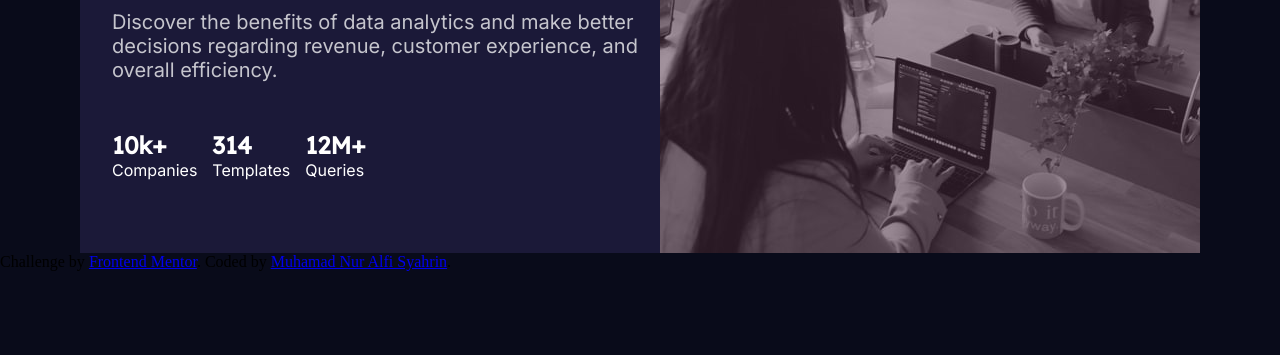
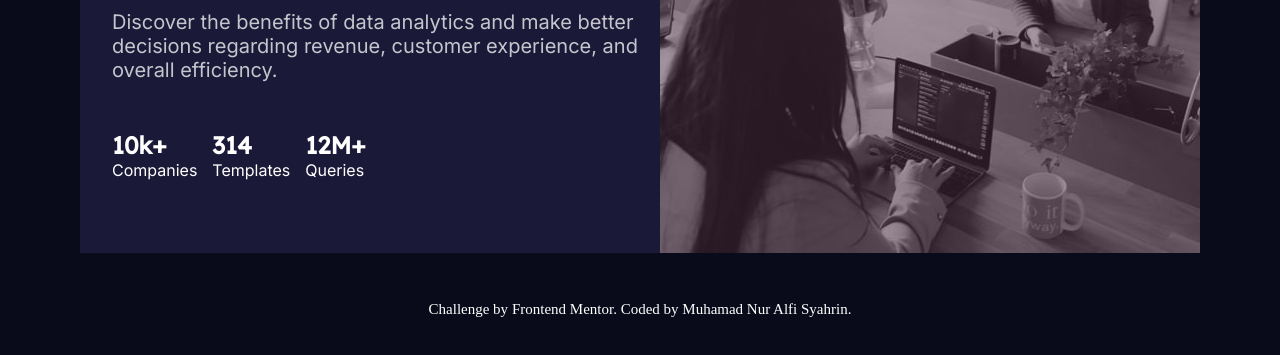
Before and after one commit to hemarle/stats-preview, a plain HTML site: page index.html in a window 1280 px wide. Shown: the part 305-660 px from the top of the page. Drawn offline with Linux system fonts and the light colour scheme.

Commit message:
Update style.css

```diff
--- a/style.css
+++ b/style.css
@@ -25,6 +25,14 @@ body {
 }
 span {
   color: hsl(277, 64%, 61%);
+}
+footer,
+a {
+  margin-top: 3rem;
+  text-decoration: none;
+  color: #fff;
+  text-align: center;
+  font-size: 15px;
 }
 /* Desktop style */
 .container {
```
